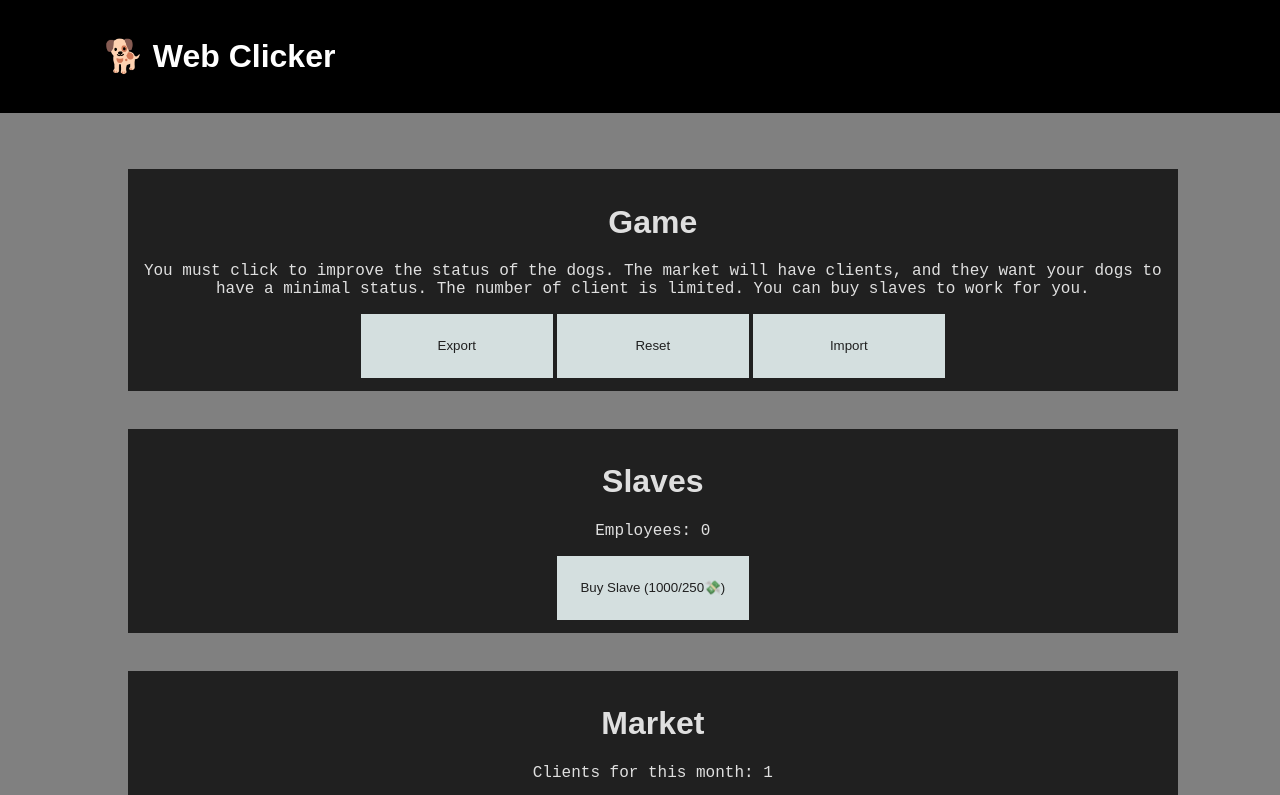
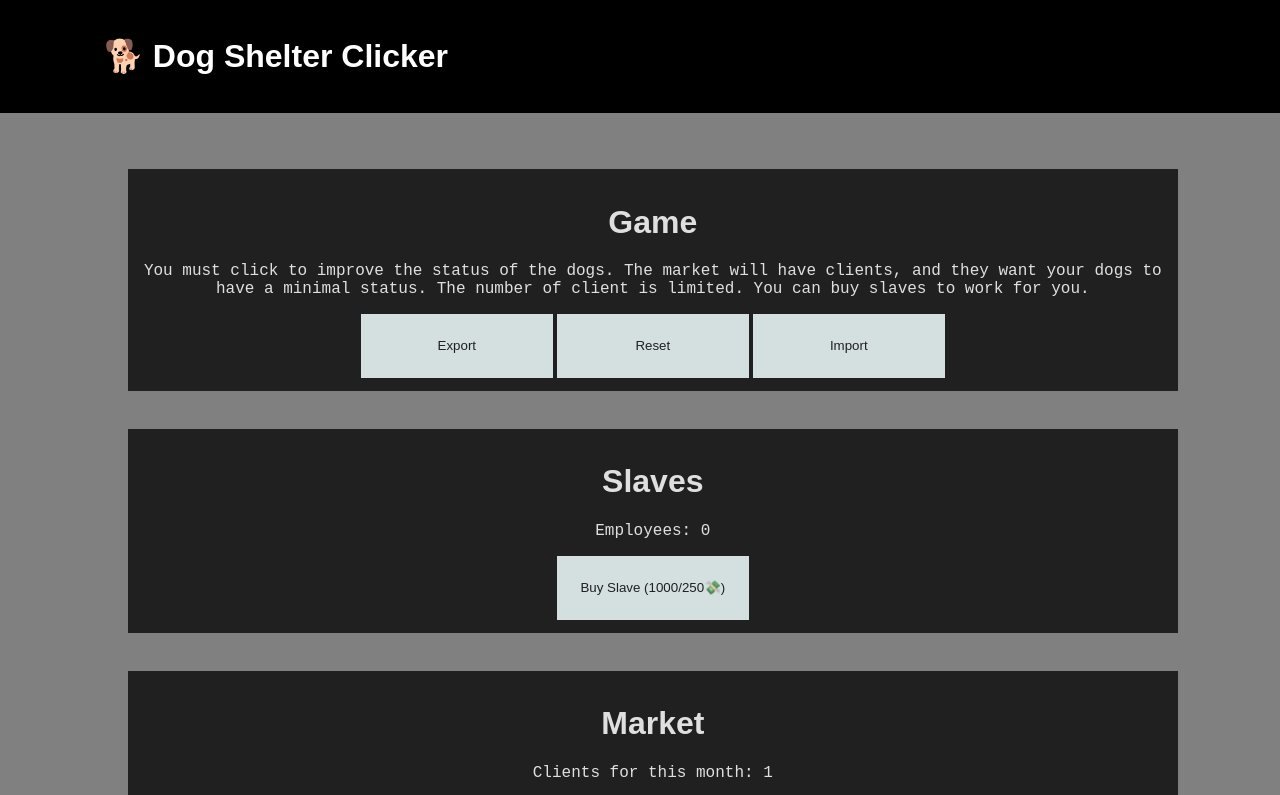
Before and after one commit to eVisualUser/web-clicker, a website: page index.html in a window 1280 px wide. Shown: the top 795 px of the page. Drawn offline with Linux system fonts and the light colour scheme; no server answers.

Commit message:
Renamed game and index page title

```diff
--- a/index.html
+++ b/index.html
@@ -1,7 +1,7 @@
 <!DOCTYPE html>
 <html>
     <head>
-        <title>🐕 Web Clicker</title>
+        <title>🐕 Dog Shelter Clicker</title>
 
         <meta charset="utf-8"/>
 
@@ -31,7 +31,7 @@
         <div class="nav">
             <ul class="nav">
                 <li id="navbar"></li>
-                <li><h1>🐕 Web Clicker</h1></li>
+                <li><h1>🐕 Dog Shelter Clicker</h1></li>
             </ul>
         </div>
 
```
